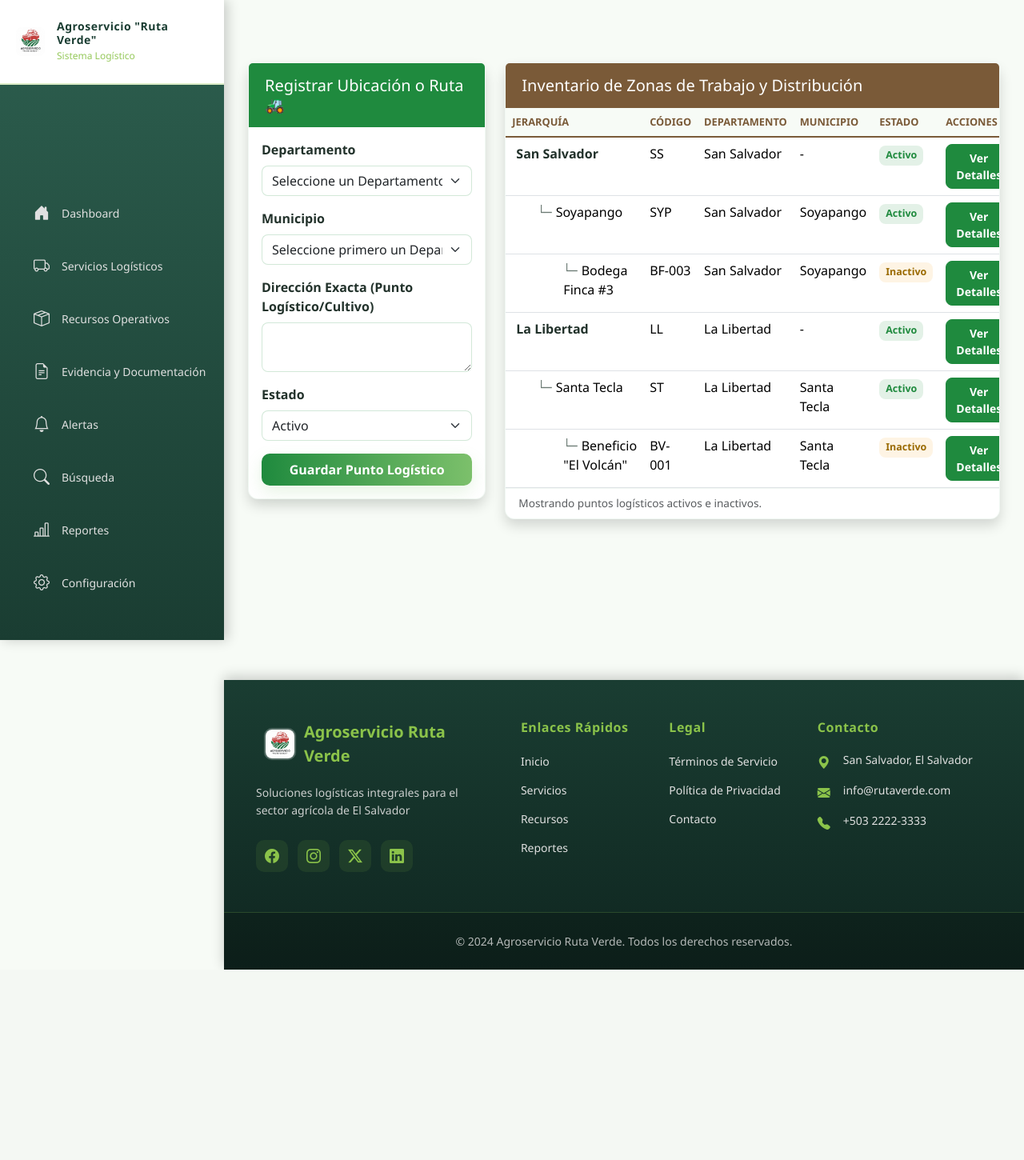
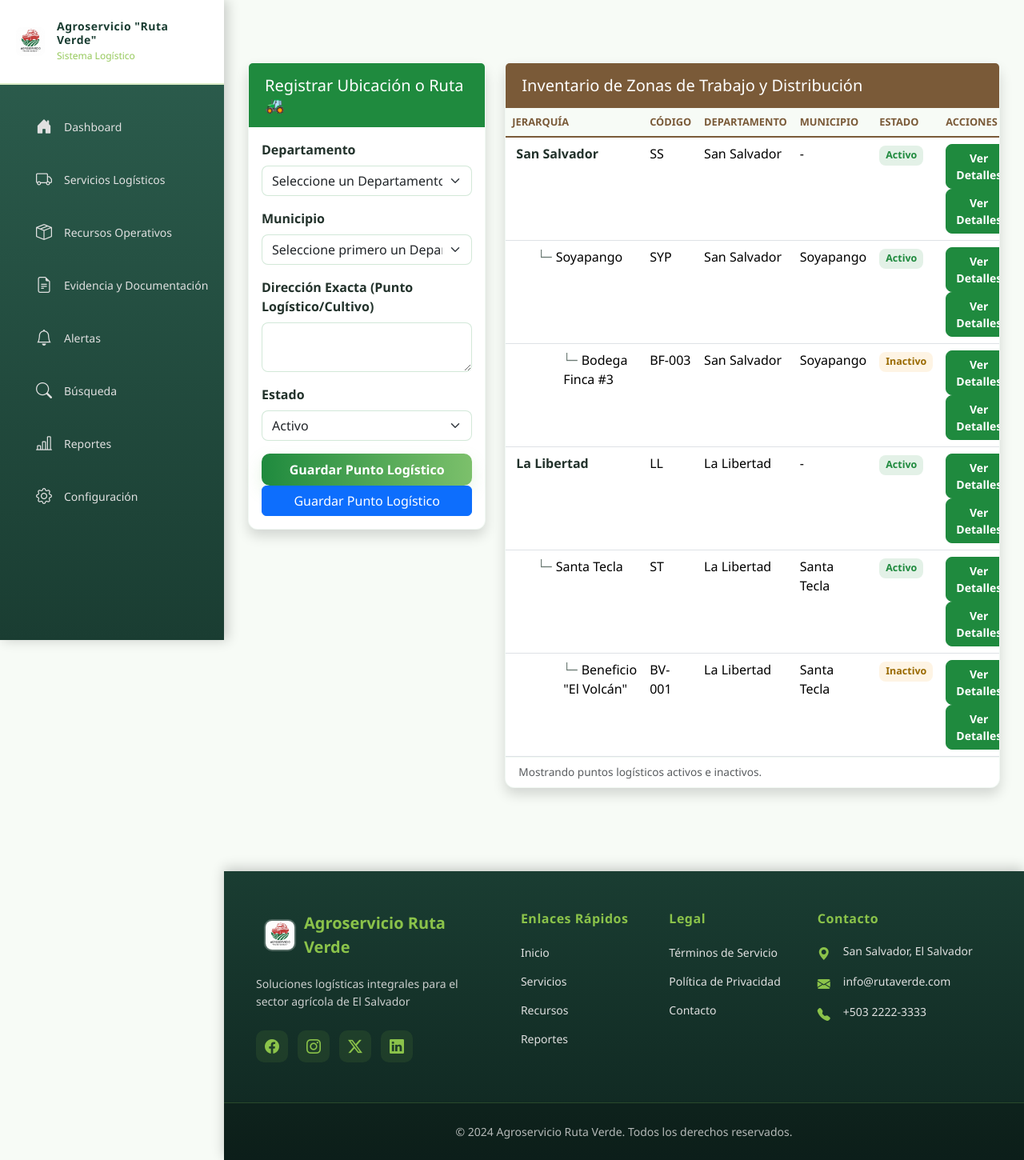
Before and after one commit to Josereph/Agroservicio_RutaVerde, a Flask app: page /ubicaciones in a window 1280 px wide. Shown: the whole page at 80% size. Before the commit the page ends 1212 px from the top, so only its background shows below. Run offline with Flask 3, Linux system fonts and the light colour scheme; some libraries are stand-ins or nearby versions.

Commit message:
Arreglos finales despues de merge

```diff
--- a/app/static/css/cards.css
+++ b/app/static/css/cards.css
@@ -141,6 +141,7 @@
     background: transparent;
     color: var(--verde-oscuro);
     border: 1px solid #38761d;
+    border: 1px solid rgba(31,138,62,0.12);
     box-shadow: none;
 }
 .status{
@@ -158,3 +159,15 @@
     .btn-cta{ padding: 7px 10px; }
 }
 .u-muted{ color: var(--muted); font-size: .9rem; }
+
+
+.img-bg-seed {
+    background-image: url('/static/img/seed.jpg');
+    background-size: cover;
+    background-position: center;
+}
+.img-bg-tractor {
+    background-image: url('/static/img/tractor.jpg');
+    background-size: cover;
+    background-position: center;
+}
--- a/app/static/css/footer.css
+++ b/app/static/css/footer.css
@@ -282,3 +282,4 @@
 .footer-section:nth-child(2) { animation-delay: 0.2s; }
 .footer-section:nth-child(3) { animation-delay: 0.3s; }
 .footer-section:nth-child(4) { animation-delay: 0.4s; }
+.footer-section:nth-child(4) { animation-delay: 0.4s; }
--- a/app/static/css/sidebar.css
+++ b/app/static/css/sidebar.css
@@ -75,6 +75,7 @@ body {
         transform: scale(1.05);
     }
 }
+
 
 .brand-text {
     display: flex;
@@ -312,102 +313,3 @@ main {
 .nav-item:nth-child(6) { animation-delay: 0.35s; }
 .nav-item:nth-child(7) { animation-delay: 0.4s; }
 .nav-item:nth-child(8) { animation-delay: 0.45s; }
-
-/* ===== ANIMACIONES JQUERY - Efecto Paleta de Carga ===== */
-
-/* Barra de progreso animada */
-.nav-link::after {
-    content: '';
-    position: absolute;
-    bottom: 0;
-    left: 0;
-    width: 0;
-    height: 3px;
-    background: linear-gradient(90deg,
-        var(--color-accent) 0%,
-        var(--color-accent-light) 50%,
-        var(--color-accent) 100%);
-    background-size: 200% 100%;
-    transition: width 0.4s ease;
-    animation: shimmer 1.5s infinite;
-}
-
-@keyframes shimmer {
-    0% {
-        background-position: -200% 0;
-    }
-    100% {
-        background-position: 200% 0;
-    }
-}
-
-.nav-link:hover::after {
-    width: 100%;
-}
-
-.nav-link.active::after {
-    width: 100%;
-    height: 4px;
-    animation: shimmer 2s infinite, pulse-glow 1.5s infinite;
-}
-
-@keyframes pulse-glow {
-    0%, 100% {
-        box-shadow: 0 0 5px var(--color-accent);
-    }
-    50% {
-        box-shadow: 0 0 15px var(--color-accent-light);
-    }
-}
-
-/* Efecto de fondo progresivo */
-.nav-link .progress-bg {
-    position: absolute;
-    top: 0;
-    left: -100%;
-    width: 100%;
-    height: 100%;
-    background: linear-gradient(90deg,
-        transparent 0%,
-        var(--color-bg-hover) 50%,
-        transparent 100%);
-    transition: left 0.5s ease;
-    pointer-events: none;
-    z-index: -1;
-}
-
-.nav-link:hover .progress-bg {
-    left: 100%;
-}
-
-/* Efecto de brillo en el icono */
-.nav-link i::before {
-    transition: all 0.3s ease;
-}
-
-.nav-link:hover i::before,
-.nav-link.active i::before {
-    filter: drop-shadow(0 0 8px var(--color-accent));
-}
-
-/* Estilos para el efecto ripple */
-.ripple-effect {
-    position: absolute;
-    border-radius: 50%;
-    background: rgba(139, 195, 74, 0.5);
-    width: 0;
-    height: 0;
-    top: 50%;
-    left: 50%;
-    transform: translate(-50%, -50%);
-    animation: ripple-animation 0.6s ease-out;
-    pointer-events: none;
-}
-
-@keyframes ripple-animation {
-    to {
-        width: 200%;
-        height: 200%;
-        opacity: 0;
-    }
-}
--- a/app/templates/Modules/Gestion_Ubicaciones/Vista4.html
+++ b/app/templates/Modules/Gestion_Ubicaciones/Vista4.html
@@ -165,7 +165,11 @@
                             </select>
                         </div>
 
+
                         <button type="submit" class="btn-cta w-100">Guardar Punto Logístico</button>
+
+                        <button type="submit" class="btn btn-primary w-100">Guardar Punto Logístico</button>
+
                     </form>
                 </div>
             </div>
@@ -197,7 +201,11 @@
                                     <td>-</td>
                                     <td><span class="badge bg-success">Activo</span></td>
                                     <td>
+
                                         <a href="/detalles" class="btn btn-sm btn-outline-success">Ver Detalles</a>
+
+                                        <button class="btn btn-sm btn-outline-success">Ver Detalles</button>
+
                                     </td>
                                 </tr>
                                 <tr class="ubicacion-nivel-2">
@@ -207,7 +215,11 @@
                                     <td>Soyapango</td>
                                     <td><span class="badge bg-success">Activo</span></td>
                                     <td>
+
                                        <a href="/detalles" class="btn btn-sm btn-outline-success">Ver Detalles</a>
+
+                                        <button class="btn btn-sm btn-outline-success">Ver Detalles</button>
+
                                     </td>
                                 </tr>
                                 <tr class="ubicacion-nivel-3">
@@ -217,7 +229,11 @@
                                     <td>Soyapango</td>
                                     <td><span class="badge bg-warning">Inactivo</span></td>
                                     <td>
+
                                         <a href="/detalles" class="btn btn-sm btn-outline-success">Ver Detalles</a>
+
+                                        <button class="btn btn-sm btn-outline-success">Ver Detalles</button>
+
                                     </td>
                                 </tr>
 
@@ -228,7 +244,11 @@
                                     <td>-</td>
                                     <td><span class="badge bg-success">Activo</span></td>
                                     <td>
+
                                         <a href="/detalles" class="btn btn-sm btn-outline-success">Ver Detalles</a>
+
+                                        <button class="btn btn-sm btn-outline-success">Ver Detalles</button>
+
                                     </td>
                                 </tr>
                                 <tr class="ubicacion-nivel-2">
@@ -238,7 +258,11 @@
                                     <td>Santa Tecla</td>
                                     <td><span class="badge bg-success">Activo</span></td>
                                     <td>
+
                                         <a href="/detalles" class="btn btn-sm btn-outline-success">Ver Detalles</a>
+
+                                        <button class="btn btn-sm btn-outline-success">Ver Detalles</button>
+
                                     </td>
                                 </tr>
                                 <tr class="ubicacion-nivel-3">
@@ -248,7 +272,11 @@
                                     <td>Santa Tecla</td>
                                     <td><span class="badge bg-warning">Inactivo</span></td>
                                     <td>
+
                                         <a href="/detalles" class="btn btn-sm btn-outline-success">Ver Detalles</a>
+
+                                        <button class="btn btn-sm btn-outline-success">Ver Detalles</button>
+
                                     </td>
                                 </tr>
                                 </tbody>
--- a/app/templates/layouts/base.html
+++ b/app/templates/layouts/base.html
@@ -20,17 +20,6 @@
 </head>
 <body>
 
-    <div id="preloader">
-        <lottie-player
-            id="loader-lottie"
-            src="{{ url_for('static', filename='image/animaciondecarga.json') }}"
-            speed="1"
-            style="width: 250px; height: 250px;"
-            loop
-            autoplay
-        ></lottie-player>
-    </div>
-
     <!-- ================================================ Sidebar Navigation ================================================ -->
     <header>
         <nav id="sidebarMenu" class="d-flex flex-column">
@@ -49,11 +38,6 @@
             <ul class="nav flex-column">
                 <li class="nav-item">
                     <a class="nav-link" href="{{ url_for('main.index') }}" id="nav-inicio">
-
-            <!-- Navigation Menu -->
-            <ul class="nav flex-column">
-                <li class="nav-item">
-                    <a class="nav-link" href="/inicio" id="nav-inicio">
                         <i class="bi bi-house-door-fill"></i>
                         <span>Dashboard</span>
                     </a>
@@ -67,7 +51,7 @@
                 <li class="nav-item">
                     <a class="nav-link" href="{{ url_for('main.recursos') }}" id="nav-recursos">
                              <i class="bi bi-box-seam"></i>
-                              <span>Recursos Operativos</span>
+                              <span>Recursos Operativos</span>  <!--Joseph estuvo aqui xdxd-->
                     </a>
                 </li>
                 <li class="nav-item">
@@ -100,19 +84,6 @@
                         <span>Configuración</span>
                     </a>
                 </li>
-            <ul class ="nav flex-column">
-                <li class="nav-item"><a class="nav-link active" href="/inicio"><i class="bi bi-house"></i>Inicio</a></li>
-                <li class="nav-item"><a class="nav-link active" href="/servicios"><i class="bi bi-briefcase"></i>Servicios</a></li>
-                <li class="nav-item"><a class="nav-link active" href="/recursos"><i class="bi bi-geo-alt"></i>Recursos</a></li>
-                <li class="nav-item"><a class="nav-link active" href="/gestion_evidencia"><i class="bi bi-envelope"></i>Evidencia y documentacion</li>
-                <li class="nav-item"><a class="nav-link active" href="/alertas"><i class="bi bi-telephone"></i>Alertas</a></li>
-                <li class="nav-item"><a class="nav-link active" href="/ubicaciones"><i class="bi bi-geo-alt"></i>Ubicaciones</a></li>
-
-                <li class="nav-item"><a class="nav-link active" href="/busqueda"><i class="bi bi-gear"></i>Busqueda</a></li>
-                <li class="nav-item"><a class="nav-link active" href="/Reportes"><i class="bi bi-gear"></i>Reportes</a></li>
-                <li class="nav-item"><a class="nav-link active" href="/configuracion"><i class="bi bi-gear"></i>Configuracion</a></li>
-
-
             </ul>
         </nav>
     </header>
```
Also changed, not shown: app/templates/Modules/Gestion_Servicio/Vista2.html (+5 -7 lines), app/templates/modules/Gestion_Evidencia/Vista.html (+7 -0 lines).
